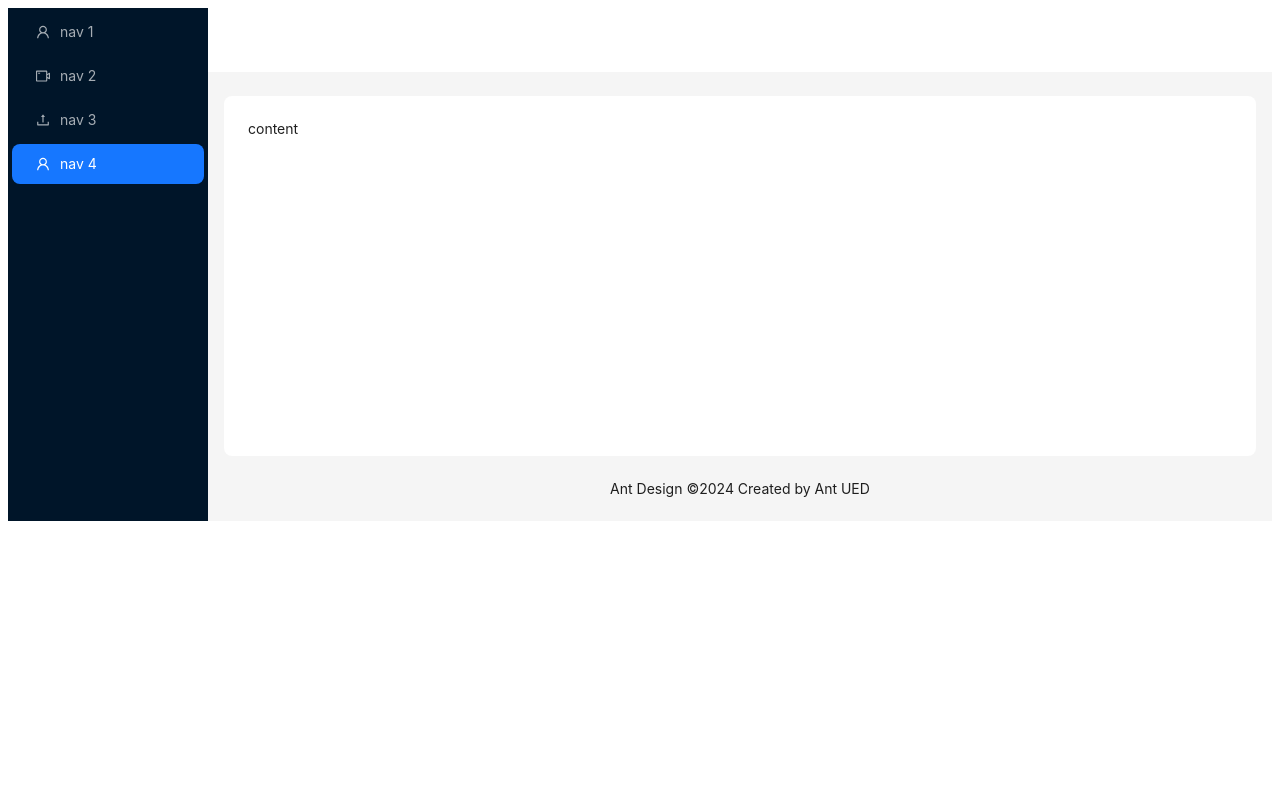
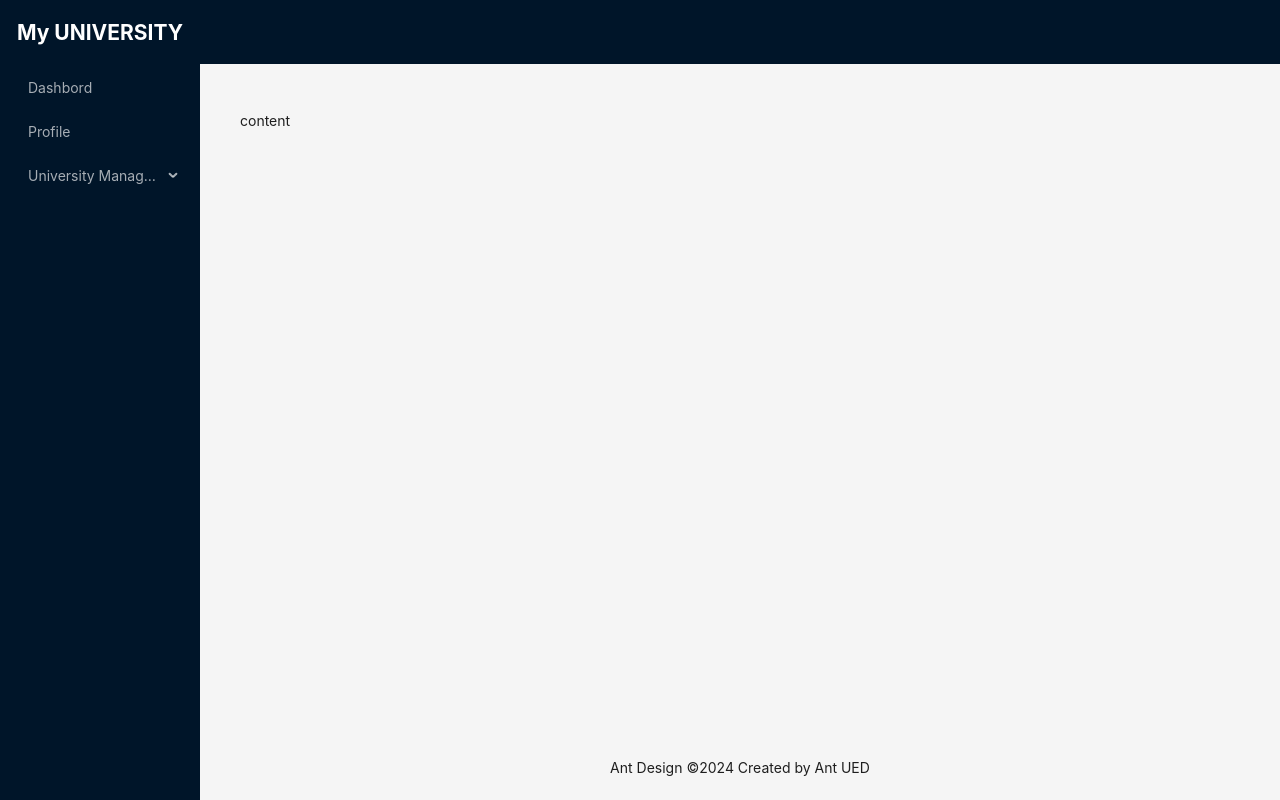
Before and after one commit to meskatabusayed/myUniversity_client, a React (Vite) app: page / in a window 1280 px wide. Built offline with nearby package versions, Linux system fonts and the light colour scheme.

Commit message:
logo design done

```diff
--- a/src/App.tsx
+++ b/src/App.tsx
@@ -1,5 +1,5 @@
 
-
+import './index.css'
 import MainLayout from './components/layout/MainLayout'
 
 function App() {
--- a/src/components/layout/MainLayout.tsx
+++ b/src/components/layout/MainLayout.tsx
@@ -1,24 +1,41 @@
 
 import { UploadOutlined, UserOutlined, VideoCameraOutlined } from '@ant-design/icons';
-import { Layout, Menu, theme } from 'antd';
+import { Layout, Menu, MenuProps} from 'antd';
 import { createElement } from 'react';
 
 const { Header, Content, Footer, Sider } = Layout;
 
-const items = [UserOutlined, VideoCameraOutlined, UploadOutlined, UserOutlined].map(
-    (icon, index) => ({
-      key: String(index + 1),
-      icon: createElement(icon),
-      label: `nav ${index + 1}`,
-    }),
-  );
+const items : MenuProps["items"] = [
+    {
+        key : "1",
+        label : "Dashbord"
+    },
+    {
+        key : "2",
+        label : "Profile"
+    },
+    {
+        key : "3",
+        label: "University Management",
+        children : [
+            {
+                key : "31",
+                label : "name"
+            },
+            {
+                key : "32",
+                label : "age"
+            }
+        ]
+    }
+]
 
 const MainLayout = () => {
-    const {
-        token: { colorBgContainer, borderRadiusLG },
-      } = theme.useToken();
+    // const {
+    //     token: { colorBgContainer, borderRadiusLG },
+    //   } = theme.useToken();style={{height : "100vh"}}
   return (
-    <Layout>
+    <Layout style={{height : "100vh"}}>
     <Sider
       breakpoint="lg"
       collapsedWidth="0"
@@ -29,18 +46,25 @@ const MainLayout = () => {
         console.log(collapsed, type);
       }}
     >
-      <div className="demo-logo-vertical" />
+      <div style={{
+        color: "white",
+        height: "4rem",
+        display: "flex",
+        justifyContent: "center",
+        alignItems : "center"
+    }}>
+        <h1>My UNIVERSITY</h1>
+      </div>
       <Menu theme="dark" mode="inline" defaultSelectedKeys={['4']} items={items} />
     </Sider>
     <Layout>
-      <Header style={{ padding: 0, background: colorBgContainer }} />
+      <Header style={{ padding: 0,  }} />
       <Content style={{ margin: '24px 16px 0' }}>
         <div
           style={{
             padding: 24,
             minHeight: 360,
-            background: colorBgContainer,
-            borderRadius: borderRadiusLG,
+
           }}
         >
           content
--- /dev/null
+++ b/src/index.css
@@ -0,0 +1,5 @@
+* {
+  box-sizing: border-box;
+  padding: 0;
+  margin: 0;
+}
```
Also changed, not shown: src/components/layout/AdminLayout.tsx (added, +12 -0 lines).
